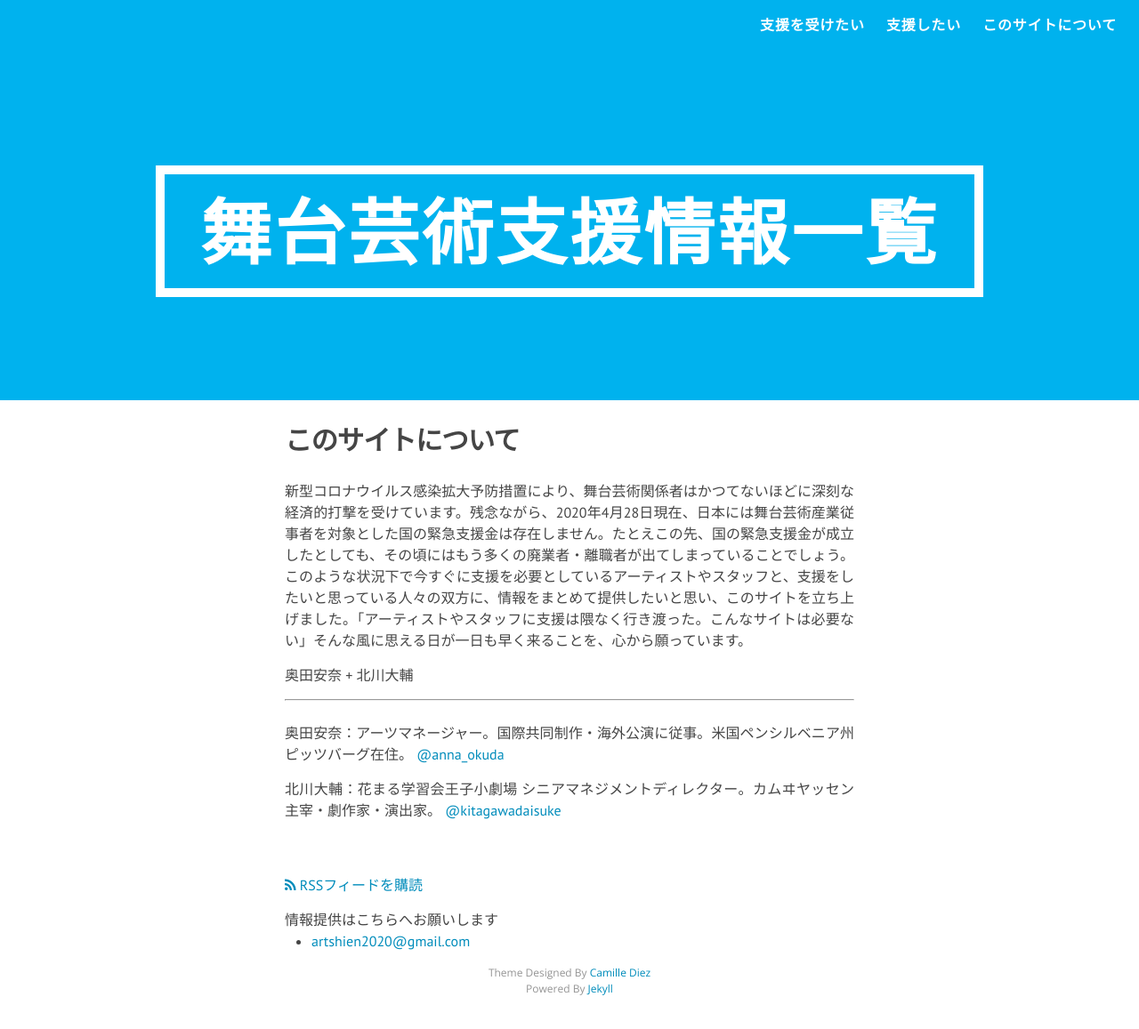
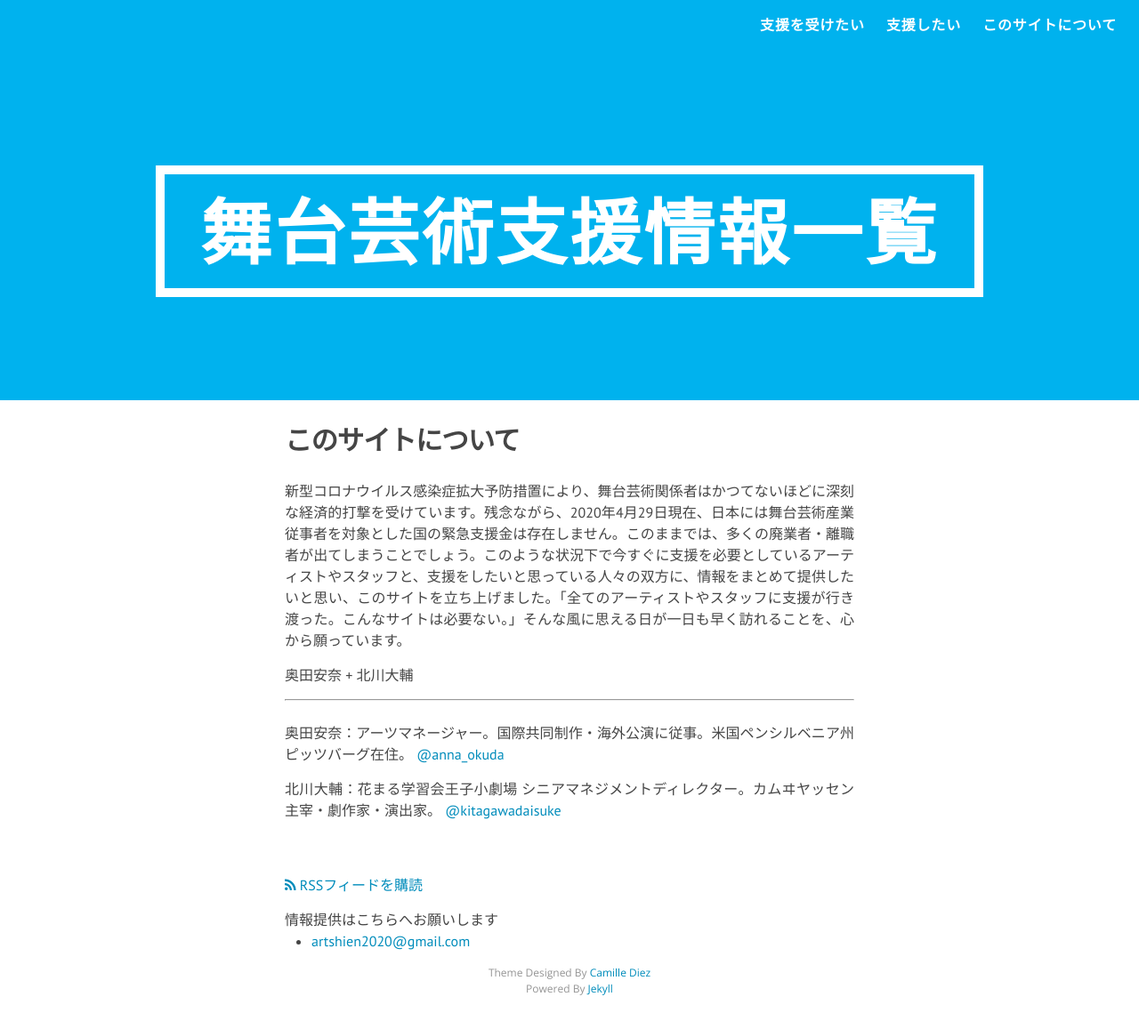
Before and after one commit to a-okuda/resources-for-artists, a Jekyll site: the page built from c_about.md, in a window 1280 px wide. Shown: the whole page at 89% size. Built offline with Jekyll 4.4.1, drawn with Linux system fonts in a browser that asks for light colours; nearby versions of some CDN libraries.

Commit message:
Update c_about.md

```diff
--- a/c_about.md
+++ b/c_about.md
@@ -4,7 +4,7 @@ title: このサイトについて
 permalink: /about/
 ---
 
-新型コロナウイルス感染拡大予防措置により、舞台芸術関係者はかつてないほどに深刻な経済的打撃を受けています。残念ながら、2020年4月28日現在、日本には舞台芸術産業従事者を対象とした国の緊急支援金は存在しません。たとえこの先、国の緊急支援金が成立したとしても、その頃にはもう多くの廃業者・離職者が出てしまっていることでしょう。このような状況下で今すぐに支援を必要としているアーティストやスタッフと、支援をしたいと思っている人々の双方に、情報をまとめて提供したいと思い、このサイトを立ち上げました。「アーティストやスタッフに支援は隈なく行き渡った。こんなサイトは必要ない」そんな風に思える日が一日も早く来ることを、心から願っています。
+新型コロナウイルス感染症拡大予防措置により、舞台芸術関係者はかつてないほどに深刻な経済的打撃を受けています。残念ながら、2020年4月29日現在、日本には舞台芸術産業従事者を対象とした国の緊急支援金は存在しません。このままでは、多くの廃業者・離職者が出てしまうことでしょう。このような状況下で今すぐに支援を必要としているアーティストやスタッフと、支援をしたいと思っている人々の双方に、情報をまとめて提供したいと思い、このサイトを立ち上げました。「全てのアーティストやスタッフに支援が行き渡った。こんなサイトは必要ない。」そんな風に思える日が一日も早く訪れることを、心から願っています。
 
 奥田安奈 + 北川大輔
 
```
